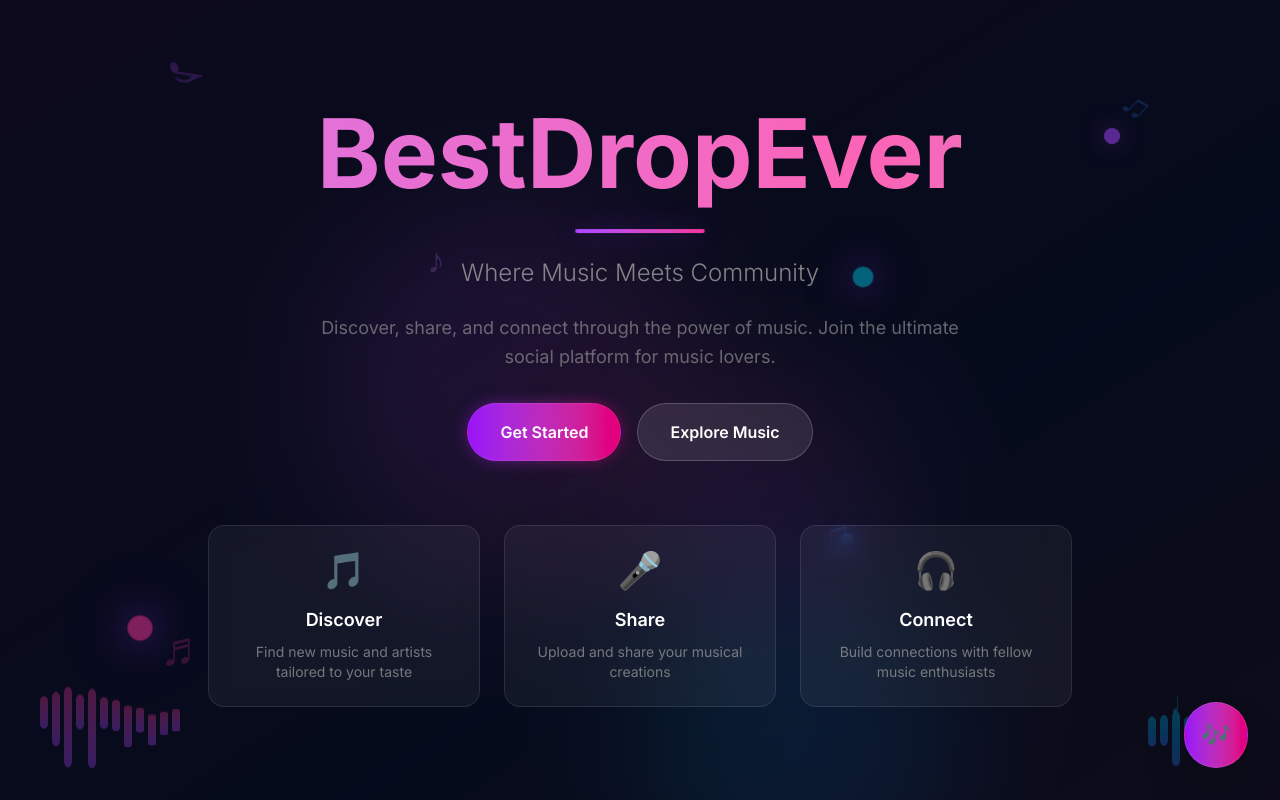
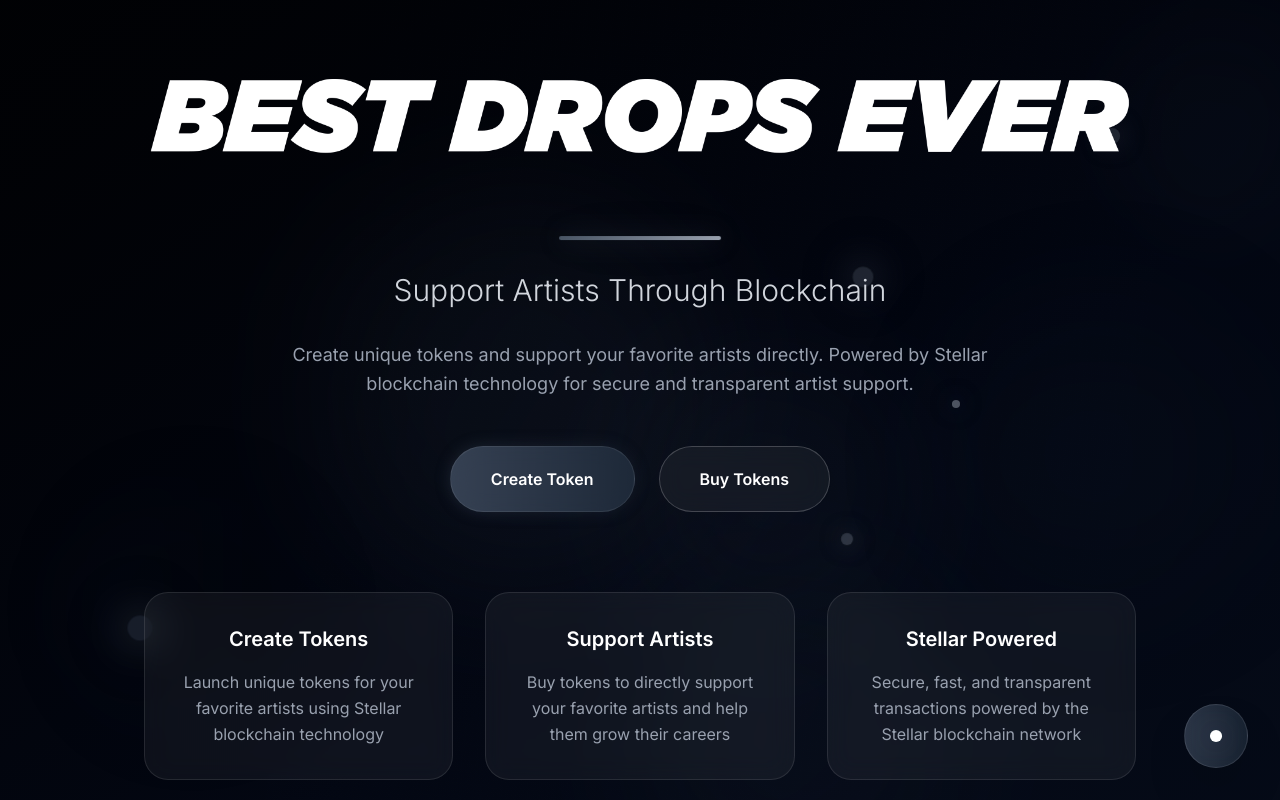
Before and after one commit to MPSxDev/best-drop-ever-dApp, a Next.js app: page / in a window 1280 px wide. Built offline with nearby package versions, Linux system fonts and the light colour scheme.

Commit message:
style: reeplace style of lp

```diff
--- a/app/globals.css
+++ b/app/globals.css
@@ -126,11 +126,11 @@
 
 @keyframes pulse-glow {
   0%, 100% {
-    box-shadow: 0 0 20px rgba(147, 51, 234, 0.3), 0 0 40px rgba(147, 51, 234, 0.1);
+    box-shadow: 0 0 20px rgba(107, 114, 128, 0.3), 0 0 40px rgba(107, 114, 128, 0.1);
     transform: scale(1);
   }
   50% {
-    box-shadow: 0 0 40px rgba(147, 51, 234, 0.6), 0 0 80px rgba(147, 51, 234, 0.3);
+    box-shadow: 0 0 40px rgba(107, 114, 128, 0.6), 0 0 80px rgba(107, 114, 128, 0.3);
     transform: scale(1.05);
   }
 }
--- a/app/page.tsx
+++ b/app/page.tsx
@@ -7,71 +7,72 @@ export default function HomePage() {
 
       {/* Main content */}
       <div className="relative z-10 flex items-center justify-center min-h-screen">
-        <div className="text-center space-y-8 px-4 max-w-4xl mx-auto">
+        <div className="text-center space-y-12 px-4 max-w-5xl mx-auto">
           {/* Hero section */}
-          <div className="space-y-6">
-            <div className="space-y-4">
-              <h1 className="text-6xl md:text-8xl font-bold bg-gradient-to-r from-purple-400 via-pink-400 to-blue-400 bg-clip-text text-transparent animate-gradient leading-tight">
-                BestDropEver
-              </h1>
-              <div className="h-1 w-32 bg-gradient-to-r from-purple-500 to-pink-500 mx-auto rounded-full animate-pulse-glow" />
+          <div className="space-y-8">
+            <div className="space-y-6">
+              <div className="flex justify-center">
+                <img
+                  src="/best_drops_ever_logo.png"
+                  alt="BestDropEver"
+                  className="h-32 md:h-48 w-auto object-contain"
+                />
+              </div>
+              <div className="h-1 w-40 bg-gradient-to-r from-gray-600 to-gray-400 mx-auto rounded-full animate-pulse-glow" />
             </div>
 
-            <p className="text-xl md:text-2xl text-muted-foreground/80 font-light">
-              Where Music Meets Community
+            <p className="text-2xl md:text-3xl text-gray-300 font-light">
+              Support Artists Through Blockchain
             </p>
 
-            <p className="text-lg text-muted-foreground/60 max-w-2xl mx-auto leading-relaxed">
-              Discover, share, and connect through the power of music. Join the ultimate social platform for music lovers.
+            <p className="text-lg text-gray-400 max-w-3xl mx-auto leading-relaxed">
+              Create unique tokens and support your favorite artists directly. Powered by Stellar blockchain technology for secure and transparent artist support.
             </p>
           </div>
 
           {/* Action buttons */}
-          <div className="flex flex-col sm:flex-row gap-4 justify-center items-center">
+          <div className="flex flex-col sm:flex-row gap-6 justify-center items-center">
             <a
               href="/login"
-              className="group relative px-8 py-4 bg-gradient-to-r from-purple-600 to-pink-600 hover:from-purple-700 hover:to-pink-700 text-white font-semibold rounded-full transition-all duration-300 transform hover:scale-105 hover:shadow-2xl hover:shadow-purple-500/25 backdrop-blur-sm border border-white/10"
+              className="group relative px-10 py-5 bg-gradient-to-r from-gray-700 to-gray-800 hover:from-gray-800 hover:to-gray-900 text-white font-semibold rounded-full transition-all duration-300 transform hover:scale-105 hover:shadow-2xl hover:shadow-gray-500/25 backdrop-blur-sm border border-white/10"
             >
-              <span className="relative z-10">Get Started</span>
-              <div className="absolute inset-0 bg-gradient-to-r from-purple-600 to-pink-600 rounded-full blur opacity-50 group-hover:opacity-75 transition-opacity" />
+              <span className="relative z-10">Create Token</span>
+              <div className="absolute inset-0 bg-gradient-to-r from-gray-700 to-gray-800 rounded-full blur opacity-50 group-hover:opacity-75 transition-opacity" />
             </a>
 
             <a
               href="/explore"
-              className="group px-8 py-4 bg-white/10 hover:bg-white/20 text-white font-semibold rounded-full transition-all duration-300 transform hover:scale-105 backdrop-blur-md border border-white/20 hover:border-white/30"
+              className="group px-10 py-5 bg-white/5 hover:bg-white/10 text-white font-semibold rounded-full transition-all duration-300 transform hover:scale-105 backdrop-blur-md border border-white/20 hover:border-white/30"
             >
-              Explore Music
+              Buy Tokens
             </a>
           </div>
 
           {/* Features preview */}
-          <div className="grid grid-cols-1 md:grid-cols-3 gap-6 mt-16">
-            <div className="group p-6 bg-white/5 backdrop-blur-md rounded-2xl border border-white/10 hover:border-white/20 transition-all duration-300 hover:transform hover:scale-105">
-              <div className="text-4xl mb-4 group-hover:animate-bounce">🎵</div>
-              <h3 className="text-lg font-semibold mb-2 text-white">Discover</h3>
-              <p className="text-sm text-muted-foreground/70">Find new music and artists tailored to your taste</p>
+          <div className="grid grid-cols-1 md:grid-cols-3 gap-8 mt-20">
+            <div className="group p-8 bg-white/5 backdrop-blur-md rounded-3xl border border-white/10 hover:border-white/20 transition-all duration-300 hover:transform hover:scale-105">
+              <h3 className="text-xl font-semibold mb-4 text-white">Create Tokens</h3>
+              <p className="text-gray-400 leading-relaxed">Launch unique tokens for your favorite artists using Stellar blockchain technology</p>
             </div>
 
-            <div className="group p-6 bg-white/5 backdrop-blur-md rounded-2xl border border-white/10 hover:border-white/20 transition-all duration-300 hover:transform hover:scale-105">
-              <div className="text-4xl mb-4 group-hover:animate-bounce" style={{ animationDelay: '0.1s' }}>🎤</div>
-              <h3 className="text-lg font-semibold mb-2 text-white">Share</h3>
-              <p className="text-sm text-muted-foreground/70">Upload and share your musical creations</p>
+            <div className="group p-8 bg-white/5 backdrop-blur-md rounded-3xl border border-white/10 hover:border-white/20 transition-all duration-300 hover:transform hover:scale-105">
+              <h3 className="text-xl font-semibold mb-4 text-white">Support Artists</h3>
+              <p className="text-gray-400 leading-relaxed">Buy tokens to directly support your favorite artists and help them grow their careers</p>
             </div>
 
-            <div className="group p-6 bg-white/5 backdrop-blur-md rounded-2xl border border-white/10 hover:border-white/20 transition-all duration-300 hover:transform hover:scale-105">
-              <div className="text-4xl mb-4 group-hover:animate-bounce" style={{ animationDelay: '0.2s' }}>🎧</div>
-              <h3 className="text-lg font-semibold mb-2 text-white">Connect</h3>
-              <p className="text-sm text-muted-foreground/70">Build connections with fellow music enthusiasts</p>
+            <div className="group p-8 bg-white/5 backdrop-blur-md rounded-3xl border border-white/10 hover:border-white/20 transition-all duration-300 hover:transform hover:scale-105">
+              <h3 className="text-xl font-semibold mb-4 text-white">Stellar Powered</h3>
+              <p className="text-gray-400 leading-relaxed">Secure, fast, and transparent transactions powered by the Stellar blockchain network</p>
             </div>
           </div>
         </div>
       </div>
 
-      {/* Floating CTA */}
+      {/* Clean floating element */}
       <div className="fixed bottom-8 right-8 z-20">
-        <button className="group p-4 bg-gradient-to-r from-purple-600 to-pink-600 hover:from-purple-700 hover:to-pink-700 text-white rounded-full shadow-2xl hover:shadow-purple-500/25 transition-all duration-300 transform hover:scale-110 backdrop-blur-sm border border-white/10">
-          <span className="text-2xl group-hover:animate-pulse">🎶</span>
-        </button>
+        <div className="group w-16 h-16 bg-gradient-to-r from-gray-700/80 to-gray-800/80 hover:from-gray-800/90 hover:to-gray-900/90 rounded-full shadow-2xl hover:shadow-gray-500/25 transition-all duration-300 transform hover:scale-110 backdrop-blur-sm border border-white/10 flex items-center justify-center">
+          <div className="w-3 h-3 bg-white rounded-full animate-pulse-glow"></div>
+        </div>
       </div>
     </div>
   )
--- a/components/AnimatedBackground.tsx
+++ b/components/AnimatedBackground.tsx
@@ -2,67 +2,40 @@ import React from 'react';
 
 export default function AnimatedBackground() {
   return (
-    <div className="fixed inset-0 -z-10 overflow-hidden">
+    <div className="fixed inset-0 -z-10 overflow-hidden bg-black">
       {/* Main gradient background */}
-      <div className="absolute inset-0 bg-gradient-to-br from-purple-900/20 via-blue-900/20 to-pink-900/20 animate-gradient" />
+      <div className="absolute inset-0 bg-gradient-to-br from-black via-gray-950 to-gray-900 animate-gradient" />
 
       {/* Animated circles */}
-      <div className="absolute top-1/4 left-1/4 w-96 h-96 bg-gradient-to-r from-purple-500/10 to-pink-500/10 rounded-full blur-3xl animate-float" />
-      <div className="absolute top-3/4 right-1/4 w-80 h-80 bg-gradient-to-r from-blue-500/10 to-cyan-500/10 rounded-full blur-3xl animate-float" style={{ animationDelay: '2s' }} />
-      <div className="absolute top-1/2 left-1/2 w-64 h-64 bg-gradient-to-r from-pink-500/10 to-purple-500/10 rounded-full blur-3xl animate-float" style={{ animationDelay: '4s' }} />
+      <div className="absolute top-1/4 left-1/4 w-96 h-96 bg-gradient-to-r from-gray-800/15 to-gray-700/15 rounded-full blur-3xl animate-float" />
+      <div className="absolute top-3/4 right-1/4 w-80 h-80 bg-gradient-to-r from-gray-900/15 to-gray-800/15 rounded-full blur-3xl animate-float" style={{ animationDelay: '2s' }} />
+      <div className="absolute top-1/2 left-1/2 w-64 h-64 bg-gradient-to-r from-gray-700/15 to-gray-900/15 rounded-full blur-3xl animate-float" style={{ animationDelay: '4s' }} />
+      <div className="absolute bottom-1/4 left-3/4 w-72 h-72 bg-gradient-to-r from-gray-800/10 to-gray-900/10 rounded-full blur-3xl animate-float" style={{ animationDelay: '6s' }} />
 
-      {/* Floating music notes */}
-      <div className="absolute top-20 left-20 text-6xl text-purple-500/20 animate-drift">♪</div>
-      <div className="absolute top-40 right-32 text-4xl text-blue-500/20 animate-drift" style={{ animationDelay: '3s' }}>♫</div>
-      <div className="absolute bottom-32 left-40 text-5xl text-pink-500/20 animate-drift" style={{ animationDelay: '6s' }}>♬</div>
-      <div className="absolute bottom-20 right-20 text-3xl text-cyan-500/20 animate-drift" style={{ animationDelay: '9s' }}>♩</div>
-      <div className="absolute top-60 left-1/3 text-4xl text-purple-400/20 animate-drift" style={{ animationDelay: '12s' }}>♪</div>
-      <div className="absolute bottom-60 right-1/3 text-5xl text-blue-400/20 animate-drift" style={{ animationDelay: '15s' }}>♫</div>
+      {/* Additional floating shapes */}
+      <div className="absolute top-16 right-16 w-48 h-48 bg-gradient-to-r from-gray-900/10 to-gray-800/10 rounded-full blur-2xl animate-drift" />
+      <div className="absolute bottom-20 left-20 w-56 h-56 bg-gradient-to-r from-gray-800/10 to-black/10 rounded-full blur-2xl animate-drift" style={{ animationDelay: '8s' }} />
 
-      {/* Music wave bars */}
-      <div className="absolute bottom-10 left-10 flex space-x-1">
-        {[...Array(12)].map((_, i) => (
-          <div
-            key={i}
-            className="w-2 bg-gradient-to-t from-purple-500/30 to-pink-500/30 animate-music-wave rounded-full"
-            style={{
-              height: `${20 + Math.random() * 40}px`,
-              animationDelay: `${i * 0.1}s`
-            }}
-          />
-        ))}
+      {/* Glowing orbs */}
+      <div className="absolute top-32 right-40 w-4 h-4 bg-gray-600/40 rounded-full animate-pulse-glow" />
+      <div className="absolute bottom-40 left-32 w-6 h-6 bg-gray-700/40 rounded-full animate-pulse-glow" style={{ animationDelay: '1s' }} />
+      <div className="absolute top-2/3 right-1/3 w-3 h-3 bg-gray-500/40 rounded-full animate-pulse-glow" style={{ animationDelay: '2s' }} />
+      <div className="absolute top-1/3 left-2/3 w-5 h-5 bg-gray-600/40 rounded-full animate-pulse-glow" style={{ animationDelay: '0.5s' }} />
+      <div className="absolute top-1/2 right-1/4 w-2 h-2 bg-gray-400/50 rounded-full animate-pulse-glow" style={{ animationDelay: '3s' }} />
+
+      {/* Subtle grid overlay */}
+      <div className="absolute inset-0 opacity-[0.03]">
+        <div className="h-full w-full" style={{
+          backgroundImage: `
+            linear-gradient(rgba(255,255,255,0.05) 1px, transparent 1px),
+            linear-gradient(90deg, rgba(255,255,255,0.05) 1px, transparent 1px)
+          `,
+          backgroundSize: '60px 60px'
+        }} />
       </div>
 
-      {/* Additional wave bars */}
-      <div className="absolute bottom-10 right-10 flex space-x-1">
-        {[...Array(8)].map((_, i) => (
-          <div
-            key={i}
-            className="w-2 bg-gradient-to-t from-blue-500/30 to-cyan-500/30 animate-music-wave rounded-full"
-            style={{
-              height: `${15 + Math.random() * 35}px`,
-              animationDelay: `${i * 0.15}s`
-            }}
-          />
-        ))}
-      </div>
-
-      {/* Glowing orbs */}
-      <div className="absolute top-32 right-40 w-4 h-4 bg-purple-500/50 rounded-full animate-pulse-glow" />
-      <div className="absolute bottom-40 left-32 w-6 h-6 bg-pink-500/50 rounded-full animate-pulse-glow" style={{ animationDelay: '1s' }} />
-      <div className="absolute top-2/3 right-1/3 w-3 h-3 bg-blue-500/50 rounded-full animate-pulse-glow" style={{ animationDelay: '2s' }} />
-      <div className="absolute top-1/3 left-2/3 w-5 h-5 bg-cyan-500/50 rounded-full animate-pulse-glow" style={{ animationDelay: '0.5s' }} />
-
-      {/* Subtle grid overlay */}
-      <div className="absolute inset-0 opacity-[0.02]">
-        <div className="h-full w-full" style={{
-          backgroundImage: `
-            linear-gradient(rgba(255,255,255,0.1) 1px, transparent 1px),
-            linear-gradient(90deg, rgba(255,255,255,0.1) 1px, transparent 1px)
-          `,
-          backgroundSize: '50px 50px'
-        }} />
-      </div>
+      {/* Moving gradient overlay */}
+      <div className="absolute inset-0 bg-gradient-to-tr from-transparent via-gray-950/5 to-transparent animate-drift opacity-50" />
     </div>
   );
 }
```
